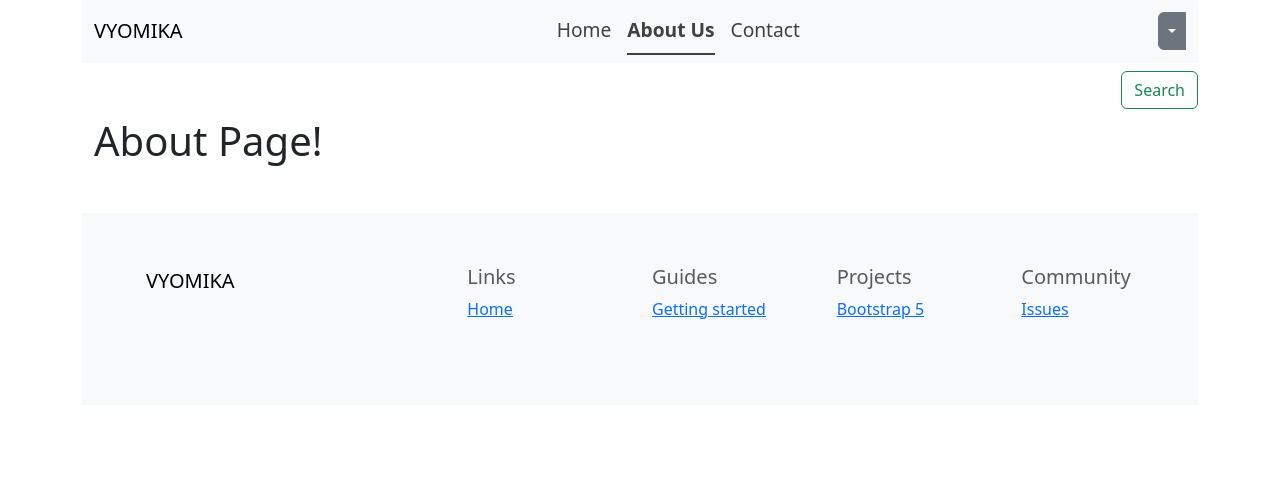
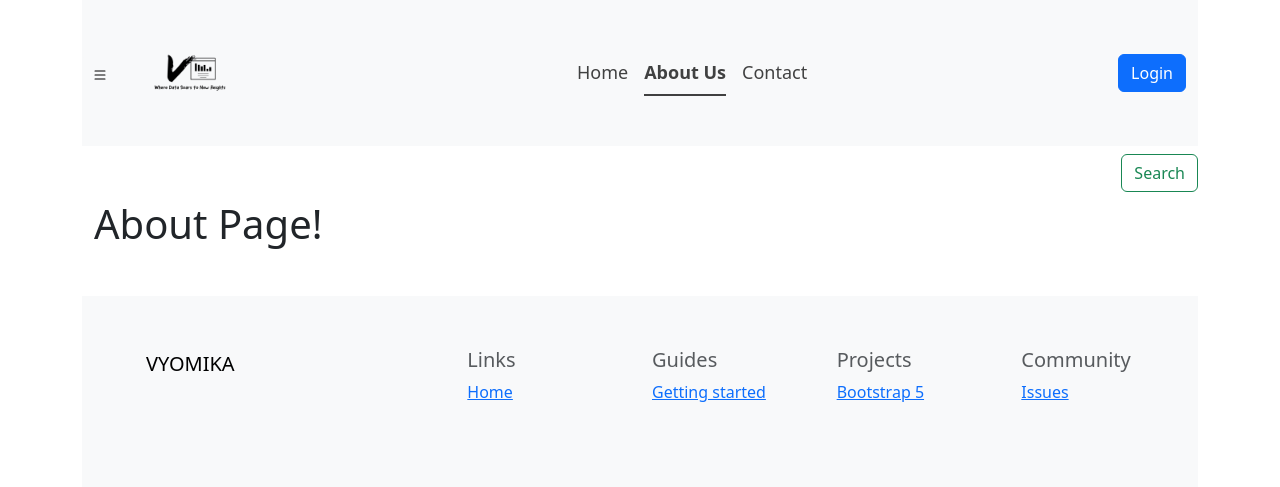
Before and after one commit to Neeraz666/Vyomika, a Django app: page /about/ in a window 1280 px wide. Shown: the top 487 px of the page. Run offline with Django 4.2, Linux system fonts and the light colour scheme; some libraries are stand-ins or nearby versions.

Commit message:
Added Login button and changed dropdown icon and position.

```diff
--- /dev/null
+++ b/Vyomika/static/logo_info.txt
@@ -0,0 +1,6 @@
+
+            Fonts used: GoodDogNew,FloodStd
+
+            Colors used: 2C462C,F4924B
+
+            Icon url: https://thenounproject.com/term/website/89197
--- a/Vyomika/templates/base.html
+++ b/Vyomika/templates/base.html
@@ -6,43 +6,29 @@
     <meta name="viewport" content="width=device-width, initial-scale=1">
     <title>{% block title %} {% endblock %}</title>
     <style>
-        {% block style %} {% endblock %}
+        {
+            % block style %
+        }
+
+            {
+            % endblock %
+        }
     </style>
     <link href="https://cdn.jsdelivr.net/npm/bootstrap@5.3.0/dist/css/bootstrap.min.css" rel="stylesheet"
         integrity="sha384-9ndCyUaIbzAi2FUVXJi0CjmCapSmO7SnpJef0486qhLnuZ2cdeRhO02iuK6FUUVM" crossorigin="anonymous">
 </head>
 
 <body>
+    {% load static %}
+
         <div class="container">
             <nav class="navbar navbar-expand-lg bg-body-tertiary">
-            <div class="container">
-                <a class="navbar-brand" href="/">VYOMIKA</a>
-                <button class="navbar-toggler" type="button" data-bs-toggle="collapse"
-                    data-bs-target="#navbarSupportedContent" aria-controls="navbarSupportedContent"
-                    aria-expanded="false" aria-label="Toggle navigation">
-                    <span class="navbar-toggler-icon"></span>
-                </button>
-                <div class="collapse navbar-collapse" id="navbarSupportedContent"
-                    style="justify-content: center; font-size: larger">
-                    <ul class="nav nav-underline">
-                        <li class="nav-item">
-                            <a class="nav-link {% block homeactive %}  {% endblock homeactive %}" aria-current="page"
-                                href="/" style="color: rgba(0, 0, 0, 0.742);">Home</a>
-                        </li>
-                        <li class="nav-item">
-                            <a class="nav-link {% block aboutactive %}  {% endblock aboutactive %}" href="/about"
-                                style="color: rgba(0, 0, 0, 0.742);">About
-                                Us</a>
-                        </li>
-                        <li class="nav-item">
-                            <a class="nav-link {% block contactactive %}  {% endblock contactactive %}" href="/contact"
-                                style="color: rgba(0, 0, 0, 0.742);">Contact</a>
-                        </li>
-                    </ul>
-                </div>
                 <div class="btn-group">
-                    <button type="button" class="btn btn-secondary dropdown-toggle dropdown-toggle-split"
+                    <button type="button" class="btn btn-light dropdown-toggle-split"
                         data-bs-toggle="dropdown" aria-expanded="false">
+                        <svg xmlns="http://www.w3.org/2000/svg" width="16" height="16" fill="currentColor" class="bi bi-list" viewBox="0 0 16 16">
+                            <path fill-rule="evenodd" d="M2.5 12a.5.5 0 0 1 .5-.5h10a.5.5 0 0 1 0 1H3a.5.5 0 0 1-.5-.5zm0-4a.5.5 0 0 1 .5-.5h10a.5.5 0 0 1 0 1H3a.5.5 0 0 1-.5-.5zm0-4a.5.5 0 0 1 .5-.5h10a.5.5 0 0 1 0 1H3a.5.5 0 0 1-.5-.5z"/>
+                          </svg>
                         <span class="visually-hidden">Toggle Dropdown</span>
                     </button>
                     <ul class="dropdown-menu" style="left: 50% !important;
@@ -55,8 +41,34 @@
                         <li><a class="dropdown-item" href="#">Sign Out</a></li>
                     </ul>
                 </div>
-
-
+                <div class="container">
+                    <a class="navbar-brand" href="/"><img src="{% static 'logo.png' %}" alt="logo" style="height: 6em;"></a>
+                    <button class="navbar-toggler" type="button" data-bs-toggle="collapse"
+                        data-bs-target="#navbarSupportedContent" aria-controls="navbarSupportedContent"
+                        aria-expanded="false" aria-label="Toggle navigation">
+                        <span class="navbar-toggler-icon"></span>
+                    </button>
+                    <div class="collapse navbar-collapse" id="navbarSupportedContent"
+                        style="justify-content:center; font-size: large">
+                        <ul class="nav nav-underline">
+                            <li class="nav-item">
+                                <a class="nav-link {% block homeactive %}  {% endblock homeactive %}"
+                                    aria-current="page" href="/" style="color: rgba(0, 0, 0, 0.742);">Home</a>
+                            </li>
+                            <li class="nav-item">
+                                <a class="nav-link {% block aboutactive %}  {% endblock aboutactive %}" href="/about"
+                                    style="color: rgba(0, 0, 0, 0.742);">About
+                                    Us</a>
+                            </li>
+                            <li class="nav-item">
+                                <a class="nav-link {% block contactactive %}  {% endblock contactactive %}"
+                                    href="/contact" style="color: rgba(0, 0, 0, 0.742);">Contact</a>
+                            </li>
+                        </ul>
+                    </div>
+                        <div class="d-grid gap-2" style="float: right;">
+                            <button class="btn btn-primary " type="button">Login</button>
+                        </div>
                 </div>
             </nav>
             <div class="col-md-12 my-2 d-flex justify-content-end">
@@ -131,6 +143,7 @@
                 integrity="sha384-geWF76RCwLtnZ8qwWowPQNguL3RmwHVBC9FhGdlKrxdiJJigb/j/68SIy3Te4Bkz"
                 crossorigin="anonymous"></script>
         </div>
+    </div>
 </body>
 
 </html>
```
Also changed, not shown: Vyomika/static/logo.png (added), Vyomika/static/logo1.png (added), Vyomika/static/logo2.png (added), Vyomika/static/logo3.png (added). Lines whose indentation alone changed are shown as unchanged.
